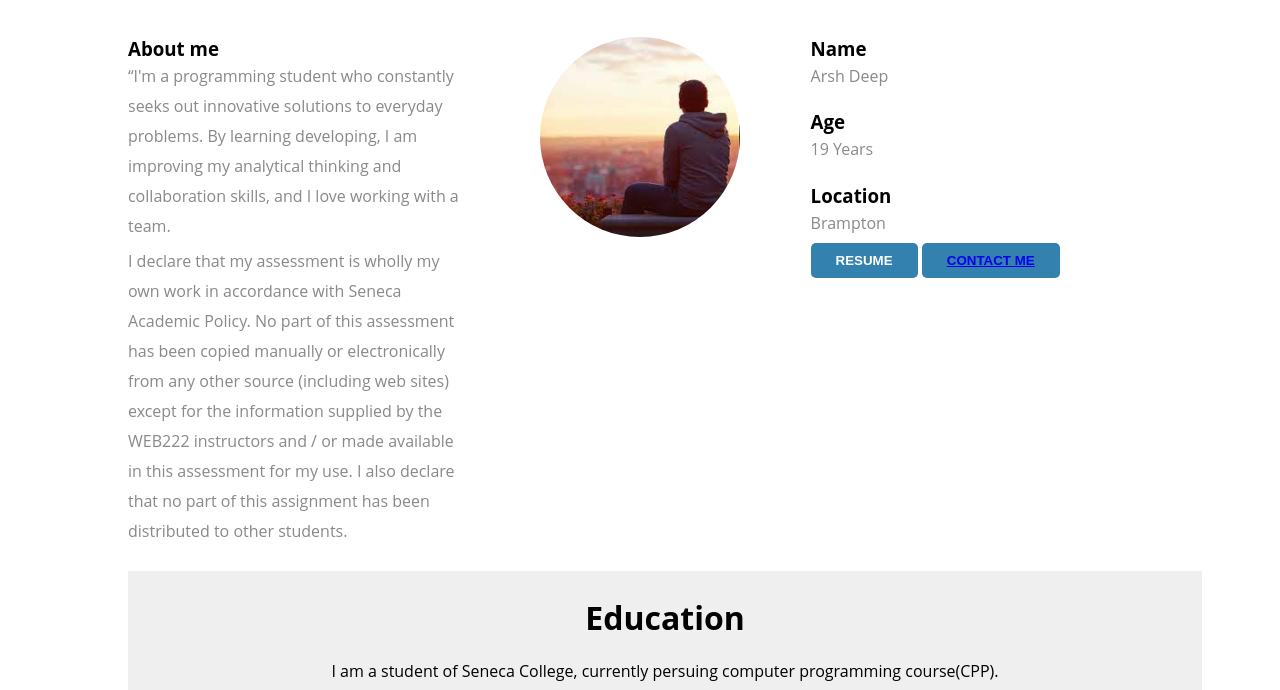
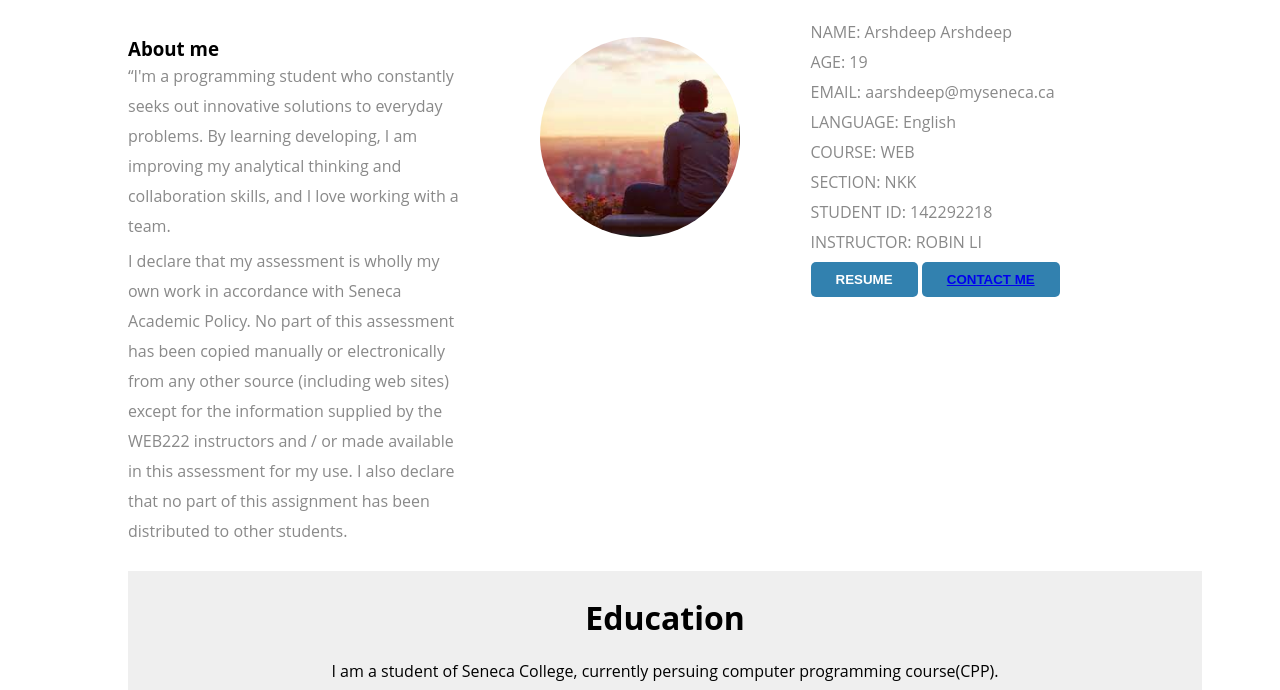
Before and after one commit to Arsh2110/webfinal, a plain HTML site: page index.html in a window 1280 px wide. Shown: the part 110-800 px from the top of the page. Drawn offline with Linux system fonts and the light colour scheme.

Commit message:
Update index.html

```diff
--- a/index.html
+++ b/index.html
@@ -30,12 +30,16 @@
 				</div>
 
 				<div class="profile-details">
-					<h3>Name</h3>
-					<p>Arsh Deep</p>
-					<h3>Age</h3>
-					<p>19 Years</p>
-					<h3>Location</h3>
-					<p>Brampton</p>
+					 <p>
+              NAME: Arshdeep Arshdeep <br />
+              AGE: 19<br />
+              EMAIL: aarshdeep@myseneca.ca<br />
+              LANGUAGE: English<br />
+              COURSE: WEB<br />
+              SECTION: NKK<br />
+              STUDENT ID: 142292218<br />
+              INSTRUCTOR: ROBIN LI
+            </p>
 					<button class="resume_button"><a target="_blank" href="resume.pdf">Resume</a></button>
 
 		<button class="button2">
```
